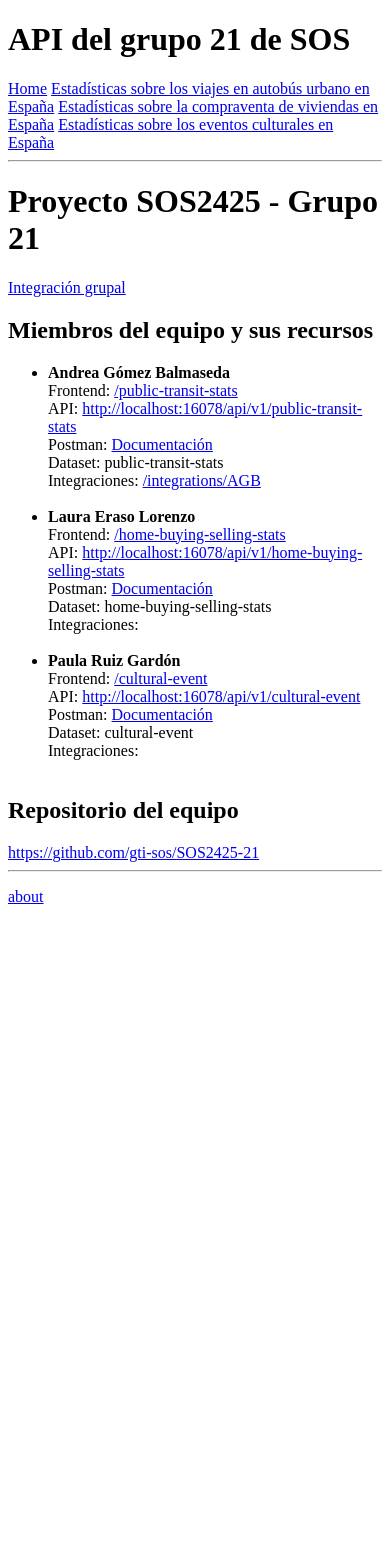
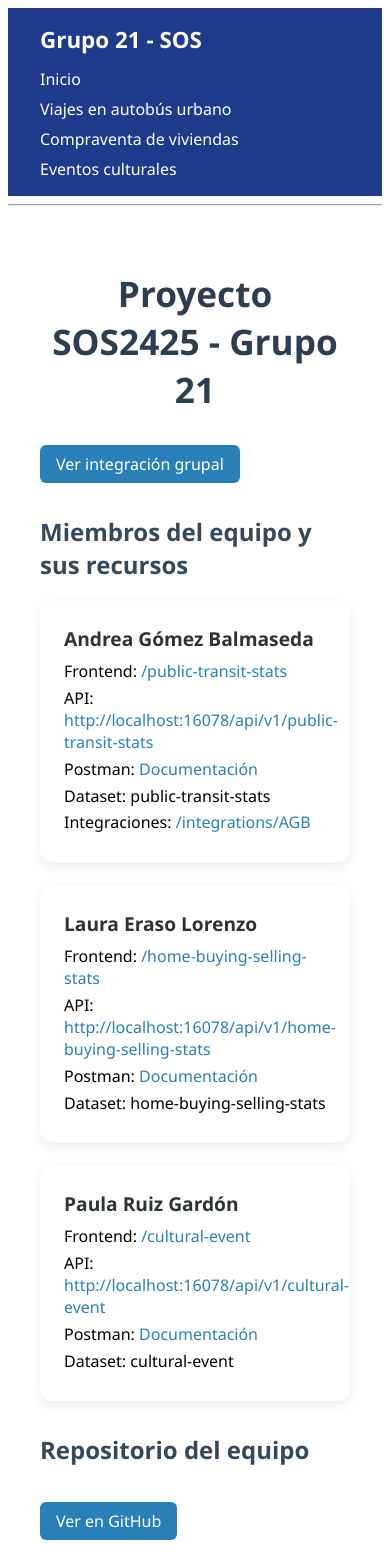
Before and after one commit to gti-sos/SOS2425-21, a SvelteKit app in the folder src/front/: page / in a window 390 px wide. Shown: the top 1568 px of the page. Before the commit the page ends 922 px from the top, so only its background shows below. Built offline with nearby package versions, Linux system fonts and the light colour scheme.

Commit message:
Front grupal

```diff
--- a/src/front/src/routes/+page.svelte
+++ b/src/front/src/routes/+page.svelte
@@ -1,60 +1,132 @@
 <script>
 	import { dev } from '$app/environment';
 
-    let baseAPI = "/api/v1";
+	let baseAPI = '/api/v1';
 	if (dev) {
-      baseAPI = "http://localhost:16078/api/v1";
+		baseAPI = 'http://localhost:16078/api/v1';
 	}
-
-
 
 	const team = [
 		{
-        name: "Andrea Gómez Balmaseda",
-        frontend: "/public-transit-stats",
+			name: 'Andrea Gómez Balmaseda',
+			frontend: '/public-transit-stats',
 			api: `${baseAPI}/public-transit-stats`,
-        postman: "https://documenter.getpostman.com/view/41997974/2sB2cSi4as",
-        dataset: "public-transit-stats",
-        integration: "/integrations/AGB"
+			postman: 'https://documenter.getpostman.com/view/41997974/2sB2cSi4as',
+			dataset: 'public-transit-stats',
+			integration: '/integrations/AGB'
 		},
 		{
-        name: "Laura Eraso Lorenzo",
-        frontend: "/home-buying-selling-stats",
+			name: 'Laura Eraso Lorenzo',
+			frontend: '/home-buying-selling-stats',
 			api: `${baseAPI}/home-buying-selling-stats`,
-        postman: "https://documenter.getpostman.com/view/42241739/2sB2cUANcY",
-        dataset: "home-buying-selling-stats",
-        integration: ""
+			postman: 'https://documenter.getpostman.com/view/42241739/2sB2cUANcY',
+			dataset: 'home-buying-selling-stats',
+			integration: ''
 		},
 		{
-        name: "Paula Ruiz Gardón",
-        frontend: "/cultural-event",
+			name: 'Paula Ruiz Gardón',
+			frontend: '/cultural-event',
 			api: `${baseAPI}/cultural-event`,
-        postman: "https://documenter.getpostman.com/view/42397783/2sB2cUBNpz",
-        dataset: "cultural-event",
-        integration: ""
-      },
+			postman: 'https://documenter.getpostman.com/view/42397783/2sB2cUBNpz',
+			dataset: 'cultural-event',
+			integration: ''
+		}
 	];
 
-    const github = "https://github.com/gti-sos/SOS2425-21";
+	const github = 'https://github.com/gti-sos/SOS2425-21';
 </script>
 
+<div class="container">
 	<h1>Proyecto SOS2425 - Grupo 21</h1>
 
-  <a href="/analytics">Integración grupal</a>
+	<a class="button-link" href="/analytics">Ver integración grupal</a>
+
 	<h2>Miembros del equipo y sus recursos</h2>
-  <ul>
 	{#each team as member}
-      <li>
-        <strong>{member.name}</strong><br>
-        Frontend: <a href="{member.frontend}">{member.frontend}</a><br>
-        API: <a href="{member.api}">{member.api}</a><br>
-        Postman: <a href="{member.postman}">Documentación</a><br>
-        Dataset: {member.dataset}<br>
-        Integraciones: <a href="{member.integration}">{member.integration}</a><br>
-      </li>
-      <br>
+		<div class="team-card">
+			<div class="team-name">{member.name}</div>
+			<div class="resource">Frontend: <a href={member.frontend}>{member.frontend}</a></div>
+			<div class="resource">API: <a href={member.api}>{member.api}</a></div>
+			<div class="resource">Postman: <a href={member.postman}>Documentación</a></div>
+			<div class="resource">Dataset: {member.dataset}</div>
+			{#if member.integration}
+				<div class="resource">
+					Integraciones: <a href={member.integration}>{member.integration}</a>
+				</div>
+			{/if}
+		</div>
 	{/each}
-  </ul>
 
 	<h2>Repositorio del equipo</h2>
-  <a href="{github}">{github}</a>
+	<a class="button-link" href={github}>Ver en GitHub</a>
+</div>
+
+<style>
+	.container {
+		max-width: 900px;
+		margin: auto;
+		padding: 2rem;
+		font-family: 'Segoe UI', sans-serif;
+	}
+
+	h1 {
+		font-size: 2.2rem;
+		margin-bottom: 1rem;
+		text-align: center;
+		color: #2c3e50;
+	}
+
+	h2 {
+		font-size: 1.5rem;
+		margin-top: 2rem;
+		color: #34495e;
+	}
+
+	.team-card {
+		background: #fff;
+		border-radius: 12px;
+		box-shadow: 0 4px 12px rgba(0, 0, 0, 0.08);
+		padding: 1.5rem;
+		margin-bottom: 1.5rem;
+		transition: transform 0.2s;
+	}
+
+	.team-card:hover {
+		transform: translateY(-4px);
+	}
+
+	.team-name {
+		font-weight: 600;
+		font-size: 1.2rem;
+		margin-bottom: 0.5rem;
+		color: #2d3436;
+	}
+
+	.resource {
+		margin: 0.3rem 0;
+	}
+
+	.resource a {
+		color: #2980b9;
+		text-decoration: none;
+	}
+
+	.resource a:hover {
+		text-decoration: underline;
+	}
+
+	.button-link {
+		display: inline-block;
+		background-color: #2980b9;
+		color: #fff;
+		padding: 0.5rem 1rem;
+		margin-top: 1rem;
+		border-radius: 6px;
+		text-decoration: none;
+		transition: background-color 0.3s;
+	}
+
+	.button-link:hover {
+		background-color: #1c5980;
+	}
+</style>
--- a/src/front/src/routes/Footer.svelte
+++ b/src/front/src/routes/Footer.svelte
@@ -1 +1,27 @@
-<p><a href='/about'>about</a></p>
+<footer>
+	<p>
+		<a href="/about">Conócenos</a>
+	</p>
+</footer>
+
+<style>
+	footer {
+		background-color: #f5f5f5;
+		color: #333;
+		padding: 1.5rem 2rem;
+		text-align: center;
+		font-family: 'Segoe UI', sans-serif;
+		border-top: 1px solid #ddd;
+		margin-top: 3rem;
+	}
+
+	footer a {
+		color: #1e3a8a;
+		text-decoration: none;
+		font-weight: 500;
+	}
+
+	footer a:hover {
+		text-decoration: underline;
+	}
+</style>
--- a/src/front/src/routes/Header.svelte
+++ b/src/front/src/routes/Header.svelte
@@ -1,5 +1,66 @@
-<h1>API del grupo 21 de SOS</h1>
-<a href="/">Home</a>
-<a href="/public-transit-stats">Estadísticas sobre los viajes en autobús urbano en España</a>
-<a href="/home-buying-selling-stats">Estadísticas sobre la compraventa de viviendas en España</a>
-<a href="/cultural-event">Estadísticas sobre los eventos culturales en España</a>
+<script>
+	const links = [
+		{ href: '/', label: 'Inicio' },
+		{ href: '/public-transit-stats', label: 'Viajes en autobús urbano' },
+		{ href: '/home-buying-selling-stats', label: 'Compraventa de viviendas' },
+		{ href: '/cultural-event', label: 'Eventos culturales' }
+	];
+</script>
+
+<nav>
+	<div class="brand">Grupo 21 - SOS</div>
+	<div class="nav-links">
+		{#each links as link}
+			<a href={link.href}>{link.label}</a>
+		{/each}
+	</div>
+</nav>
+
+<style>
+	nav {
+		background-color: #1e3a8a;
+		color: white;
+		display: flex;
+		justify-content: space-between;
+		align-items: center;
+		padding: 1rem 2rem;
+		flex-wrap: wrap;
+		font-family: 'Segoe UI', sans-serif;
+	}
+
+	.brand {
+		font-size: 1.4rem;
+		font-weight: bold;
+	}
+
+	.nav-links {
+		display: flex;
+		gap: 1.5rem;
+		flex-wrap: wrap;
+	}
+
+	.nav-links a {
+		color: white;
+		text-decoration: none;
+		font-weight: 500;
+		transition: color 0.2s;
+	}
+
+	.nav-links a:hover {
+		color: #a5c1ff;
+	}
+
+	@media (max-width: 640px) {
+		nav {
+			flex-direction: column;
+			align-items: flex-start;
+			gap: 0.8rem;
+		}
+
+		.nav-links {
+			flex-direction: column;
+			gap: 0.5rem;
+			width: 100%;
+		}
+	}
+</style>
--- a/src/front/src/routes/about/+page.svelte
+++ b/src/front/src/routes/about/+page.svelte
@@ -2,14 +2,17 @@
 	import { dev } from '$app/environment';
 </script>
 
-<p><strong>(Development = {dev})</strong></p>
-
+<div class="page-container">
 	<h1>Service Oriented Systems (Sistemas Orientados a Servicios) 2024/2025</h1>
-<p>at the <a href="https://www.us.es" target="_blank">University of Sevilla</a></p>
+	<p>
+		at the <a href="https://www.us.es" target="_blank">University of Sevilla</a>
+	</p>
 
 	<h2>Lecturer</h2>
 	<ul>
-	<li><a href="https://github.com/pafmon" target="_blank">Pablo Fernandez</a></li>
+		<li>
+			<a href="https://github.com/pafmon" target="_blank">Pablo Fernandez</a>
+		</li>
 	</ul>
 
 	<h2 id="team-id">SOS2425-21</h2>
@@ -30,7 +33,8 @@
 
 	<h3>Repository</h3>
 	<p>
-	<a href="https://github.com/orgs/gti-sos/teams/sos2425-21" target="_blank">gti-sos/SOS2425-21</a>
+		<a href="https://github.com/orgs/gti-sos/teams/sos2425-21" target="_blank">gti-sos/SOS2425-21</a
+		>
 	</p>
 
 	<h3>URL</h3>
@@ -41,18 +45,69 @@
 	<h3>APIs</h3>
 	<ul>
 		<li>
-		<a href="http://sos2425-21.onrender/api/v1/public-transit-stats/docs" target="_blank">
+			<a href="https://sos2425-21.onrender.com/api/v1/public-transit-stats/docs" target="_blank">
 				Public Transit Stats API
 			</a> (developed by Andrea Gómez Balmaseda)
 		</li>
 		<li>
-		<a href="http://sos2425-21.onrender.com/api/v1/ome-buying-selling-stats/docs" target="_blank">
+			<a
+				href="https://sos2425-21.onrender.com/api/v1/home-buying-selling-stats/docs"
+				target="_blank"
+			>
 				Home Buying & Selling Stats API
 			</a> (developed by Laura Eraso Lorenzo)
 		</li>
 		<li>
-		<a href="http://sos2425-21.onrender.com/api/v1/cultural-event/docs" target="_blank">
+			<a href="https://sos2425-21.onrender.com/api/v1/cultural-event/docs" target="_blank">
 				Cultural Events Stats API
 			</a> (developed by Paula Ruiz Gardón)
 		</li>
 	</ul>
+</div>
+
+<style>
+	.page-container {
+		max-width: 900px;
+		margin: 0 auto;
+		padding: 2rem;
+		font-family: 'Segoe UI', sans-serif;
+		color: #2c3e50;
+	}
+
+	h1 {
+		font-size: 2rem;
+		color: #1e3a8a;
+		margin-bottom: 0.5rem;
+	}
+
+	h2,
+	h3 {
+		margin-top: 2rem;
+		color: #34495e;
+	}
+
+	p,
+	li {
+		font-size: 1rem;
+		line-height: 1.6;
+	}
+
+	a {
+		color: #2980b9;
+		text-decoration: none;
+		font-weight: 500;
+	}
+
+	a:hover {
+		text-decoration: underline;
+	}
+
+	ul {
+		padding-left: 1.2rem;
+		margin-top: 0.5rem;
+	}
+
+	ul li {
+		margin-bottom: 0.5rem;
+	}
+</style>
```
Lines whose indentation alone changed are shown as unchanged.
